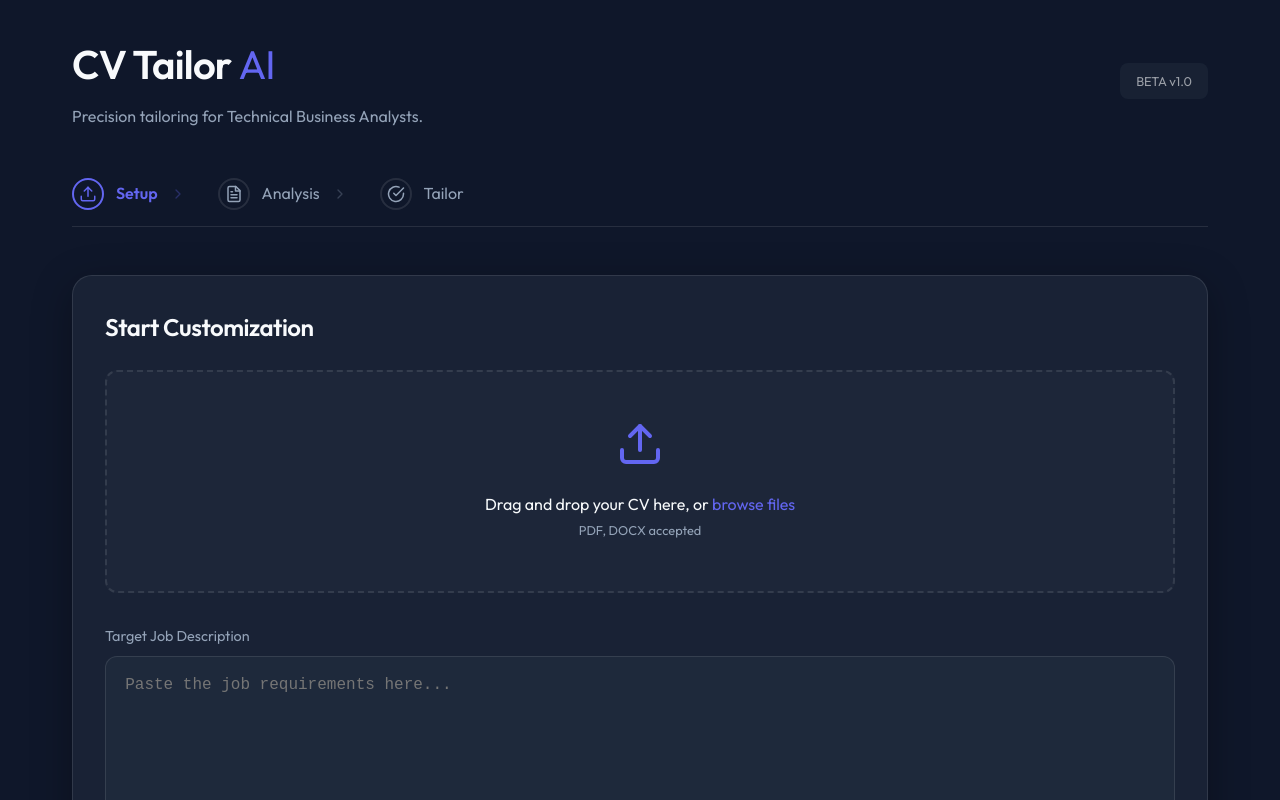
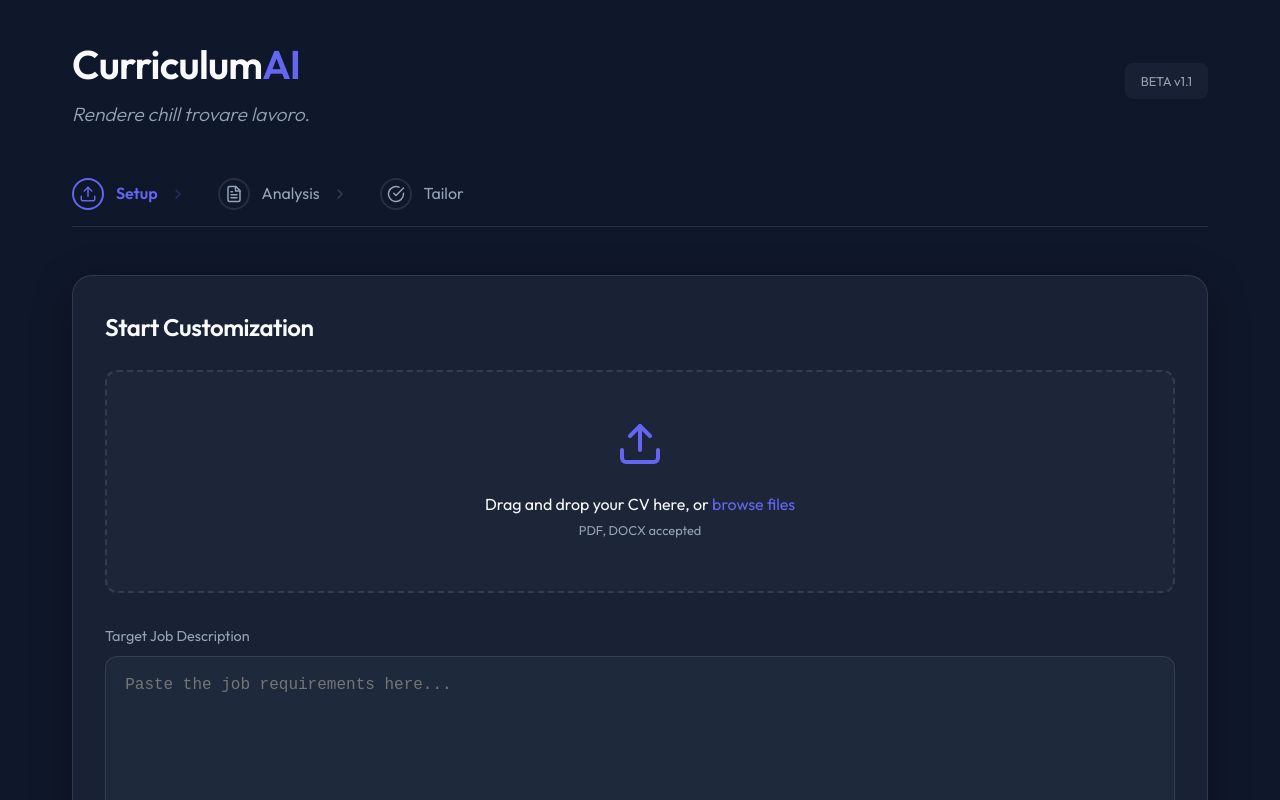
Before and after one commit to LockiJohn/cv-tailor, a Next.js app in the folder web-client/: page / in a window 1280 px wide. Shown: the top 800 px of the page. Built offline with nearby package versions, Linux system fonts and the light colour scheme; no server answers.

Commit message:
Rebranded to CurriculumAI: Rendere chill trovare lavoro

```diff
--- a/web-client/pages/index.tsx
+++ b/web-client/pages/index.tsx
@@ -59,13 +59,15 @@ const Dashboard = () => {
         <div className="premium-container animate-fade">
             <header style={{ marginBottom: '3rem', display: 'flex', justifyContent: 'space-between', alignItems: 'center' }}>
                 <div>
-                    <h1 style={{ fontSize: '2.5rem', marginBottom: '0.5rem' }}>
-                        CV Tailor <span style={{ color: 'var(--primary)', fontWeight: '400' }}>AI</span>
+                    <h1 style={{ fontSize: '2.5rem', marginBottom: '0.2rem' }}>
+                        Curriculum<span style={{ color: 'var(--primary)', fontWeight: '600' }}>AI</span>
                     </h1>
-                    <p style={{ color: 'var(--text-muted)' }}>Precision tailoring for Technical Business Analysts.</p>
+                    <p style={{ color: 'var(--text-muted)', fontSize: '1.2rem', fontWeight: '300', fontStyle: 'italic' }}>
+                        Rendere chill trovare lavoro.
+                    </p>
                 </div>
                 <div style={{ padding: '0.5rem 1rem', background: 'var(--surface)', borderRadius: 'var(--radius-sm)', fontSize: '0.8rem', opacity: 0.6 }}>
-                    BETA v1.0
+                    BETA v1.1
                 </div>
             </header>
 
```
